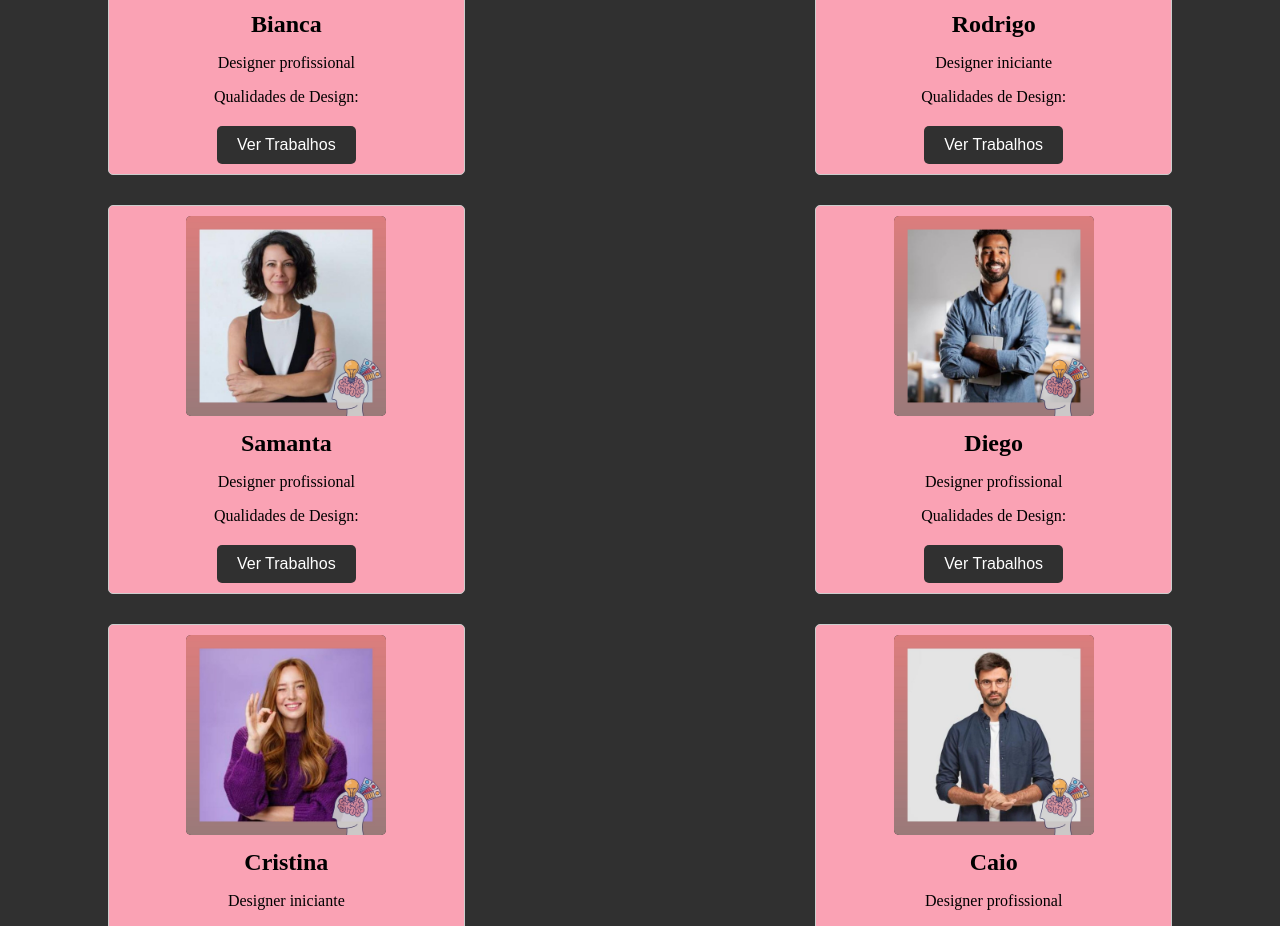
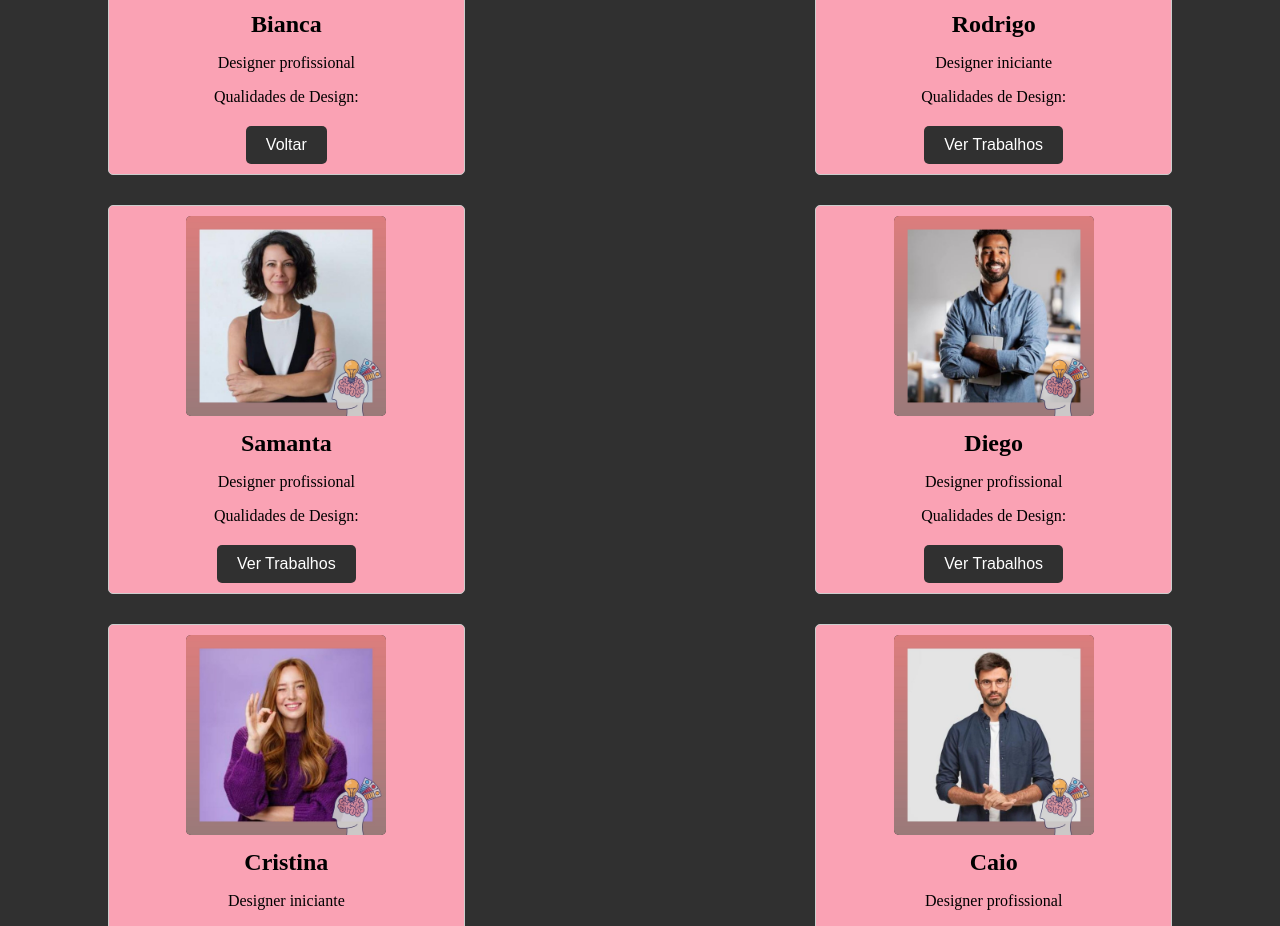
Before and after one commit to Kiry5/profissionais.github.io, a plain HTML site: page index.html in a window 1280 px wide. Shown: the part 970-1896 px from the top of the page. Drawn offline with Linux system fonts and the light colour scheme.

Commit message:
Update index.html

```diff
--- a/index.html
+++ b/index.html
@@ -130,7 +130,7 @@
                 <h2>Bianca</h2>
                 <p>Designer profissional</p>
                 <p>Qualidades de Design:</p>
-                <button class="ver-trabalhos">Ver Trabalhos</button>
+                <button class="ver-trabalhos"><a href="https://kiry5.github.io/Bianca.github.io/" class="column2">Voltar</a></button>
             </div>
 
             <!-- Repita o bloco abaixo para os outros profissionais -->
```
